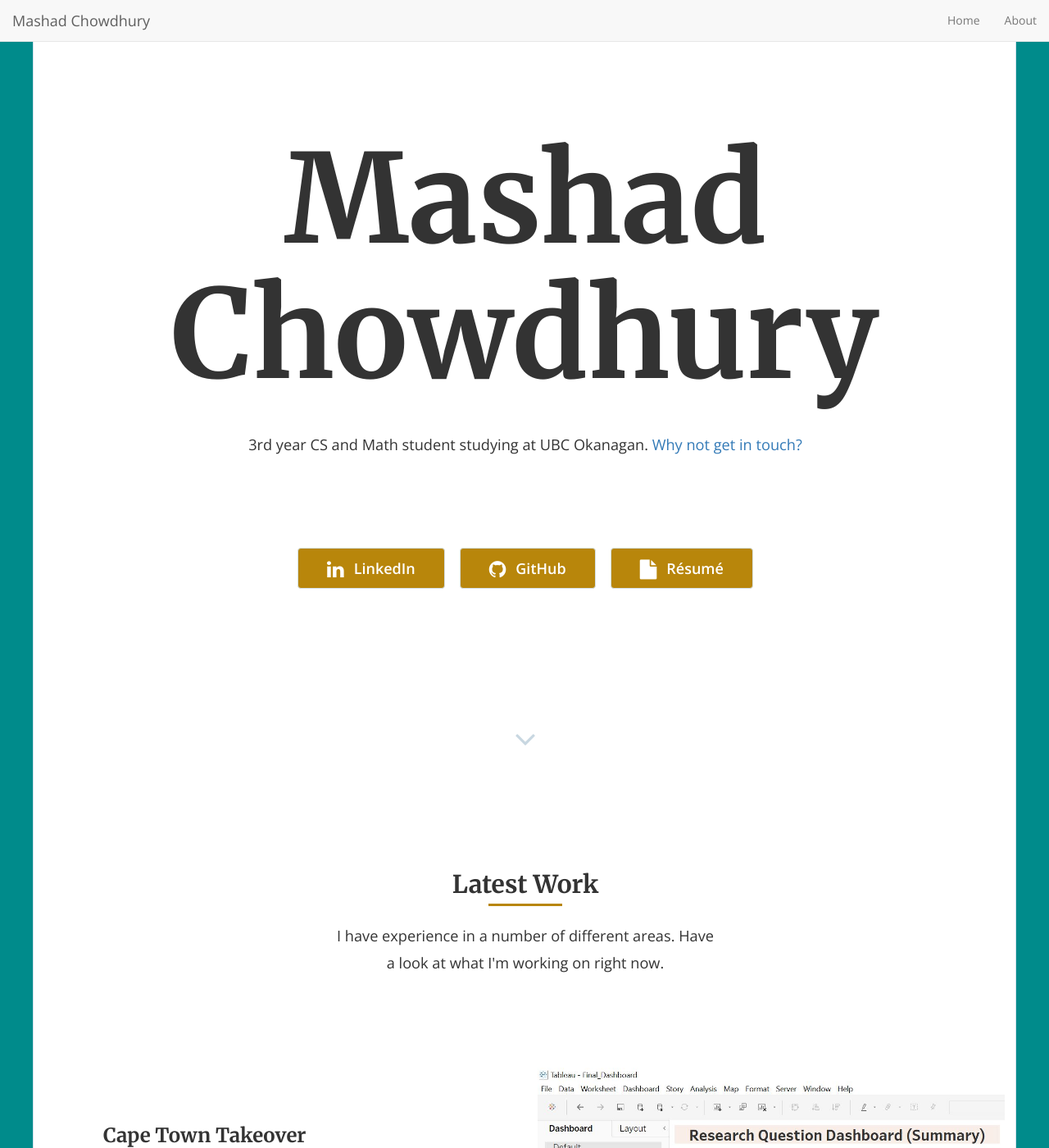
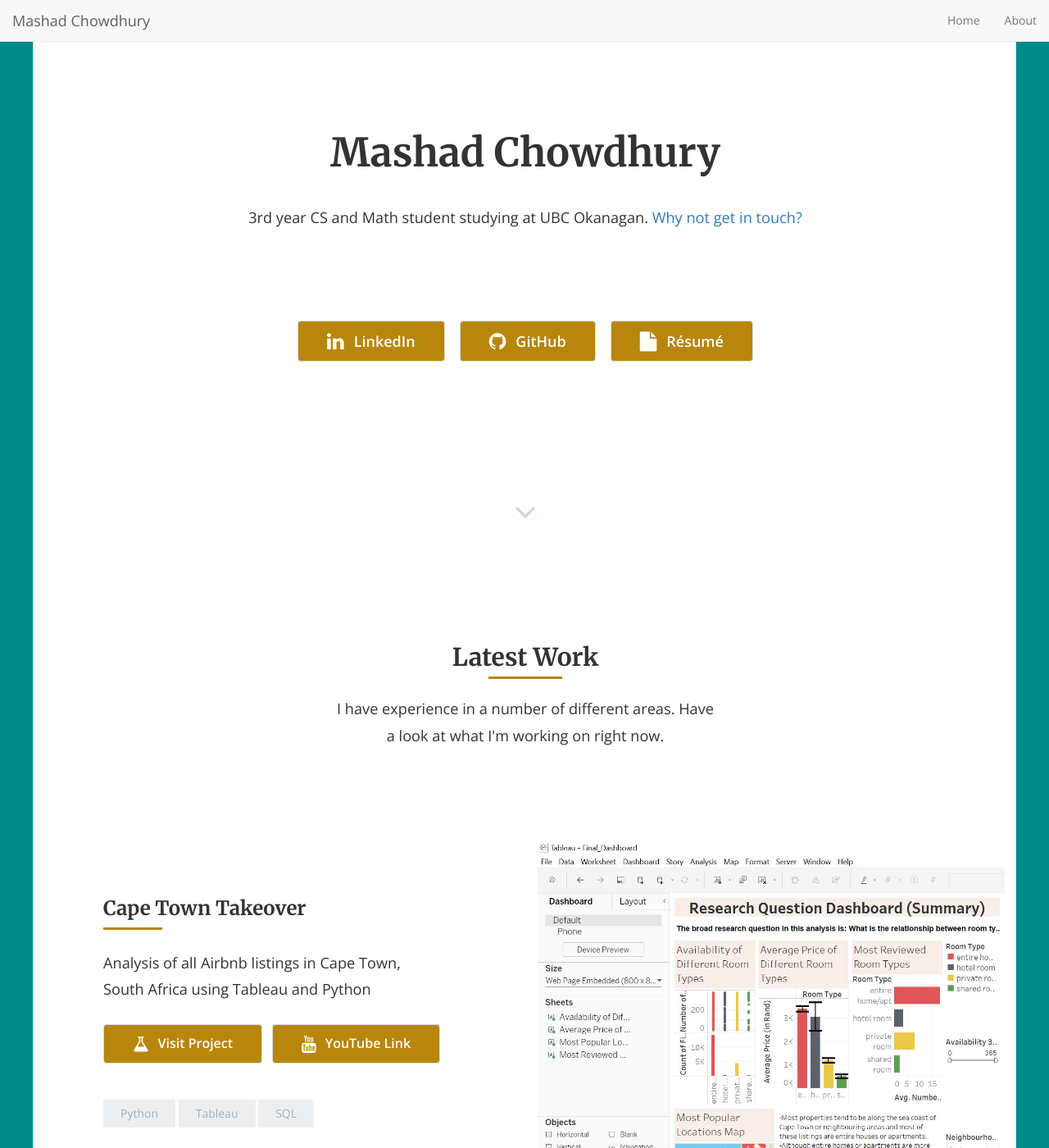
Before and after one commit to mashadchowdhury/mashadchowdhury.github.io, a Jekyll site: the page built from index.html, in a window 1280 px wide and 1400 px high. Shown: the whole window at 82% size. Built offline with Jekyll 4.4.1, drawn with Linux system fonts in a browser that asks for light colours; nearby versions of some CDN libraries; the list of posts is cut into pages by our own code.

Commit message:
Update style.scss

```diff
--- a/css/style.scss
+++ b/css/style.scss
@@ -133,7 +133,7 @@ button.btn, input.btn {
     width: 100%;
   }
   h1 {
-    font-size: 150px;
+    font-size: 48px;
   }
   p {
     margin: 2em 0 4em 0;
```
